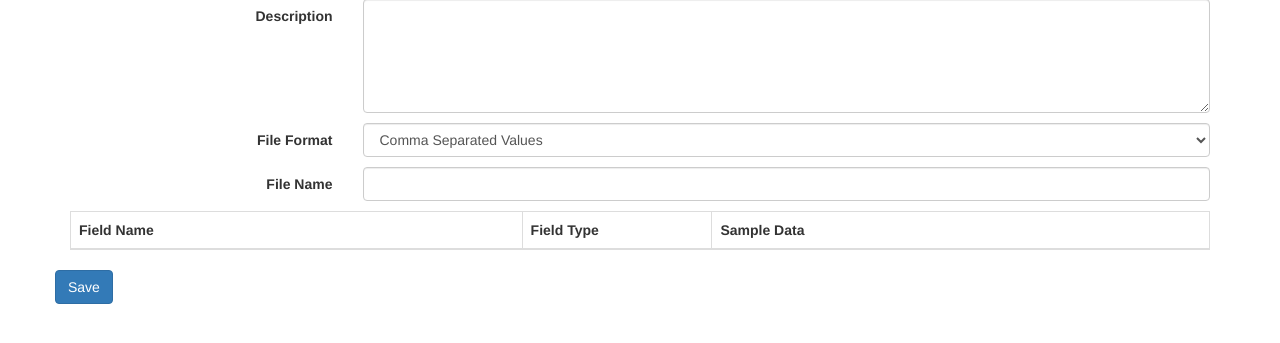
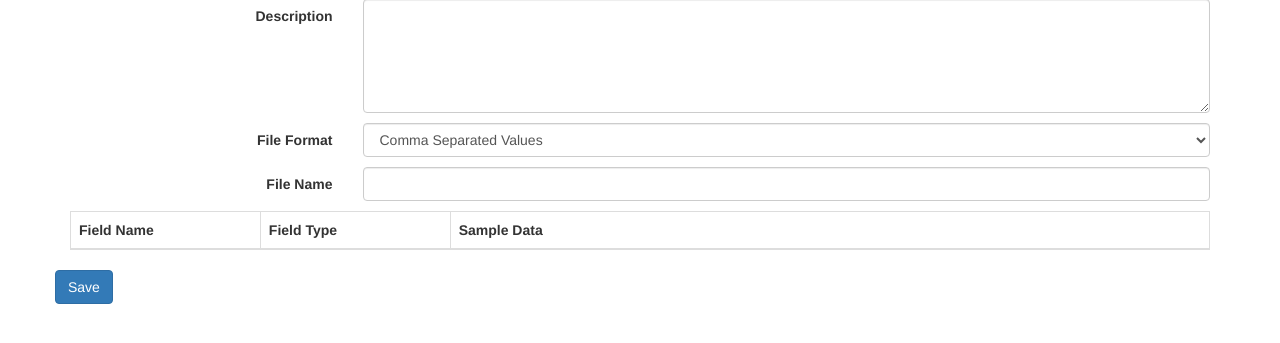
Before and after one commit to bcgov/ligo-lib, a Django app: page /datasets/add/ in a window 1280 px wide. Shown: the part 245-588 px from the top of the page. Run offline with Django 3.2, Linux system fonts and the light colour scheme; the visitor is signed in with stand-in values (Sample User, id 1); lists and menus that the app fills with data are empty; parts of the project's set-up code (start-up, migrations or seed data) failed here and were passed over; some libraries are stand-ins or nearby versions.

Commit message:
Updated dataset preview theme.

```diff
--- a/web/linkage/linkage/datasets/views.py
+++ b/web/linkage/linkage/datasets/views.py
@@ -72,7 +72,7 @@ class DatasetUpdateView(LoginRequiredMixin, UpdateView):
             data['data_types'] = self.object.data_types
             data['COPLUMN_TYPES'] = COPLUMN_TYPES
             previewer = get_preview(self.object.url, 'csv')
-            result = previewer.preview('head', 5)
+            result = previewer.preview('head', 4)
             data['columns'] = result['header']
             data['types'] = result['types']
             data['records'] = result['rows']
--- a/web/linkage/linkage/templates/datasets/dataset_form.html
+++ b/web/linkage/linkage/templates/datasets/dataset_form.html
@@ -51,14 +51,14 @@
                 <div class="col-sm-12">
                     <table id="header-type-table" class="table table-bordered">
                         <thead>
-                            <th>Field Name</th>
+                            <th class="col-md-2">Field Name</th>
                             <th class="col-md-2">Field Type</th>
-                            <th colspan="5">Sample Data</th>
+                            <th colspan="4">Sample Data</th>
                         </thead>
                         <tbody>
                         {% for field in columns %}
                             <tr>
-                                <th>{{ field }}</th>
+                                <th class="col-md-2">{{ field }}</th>
                                 <td>
                                     <select class="data-type form-control" id="{{ field }}_dtype">
                                     <option value=""></option>
```
